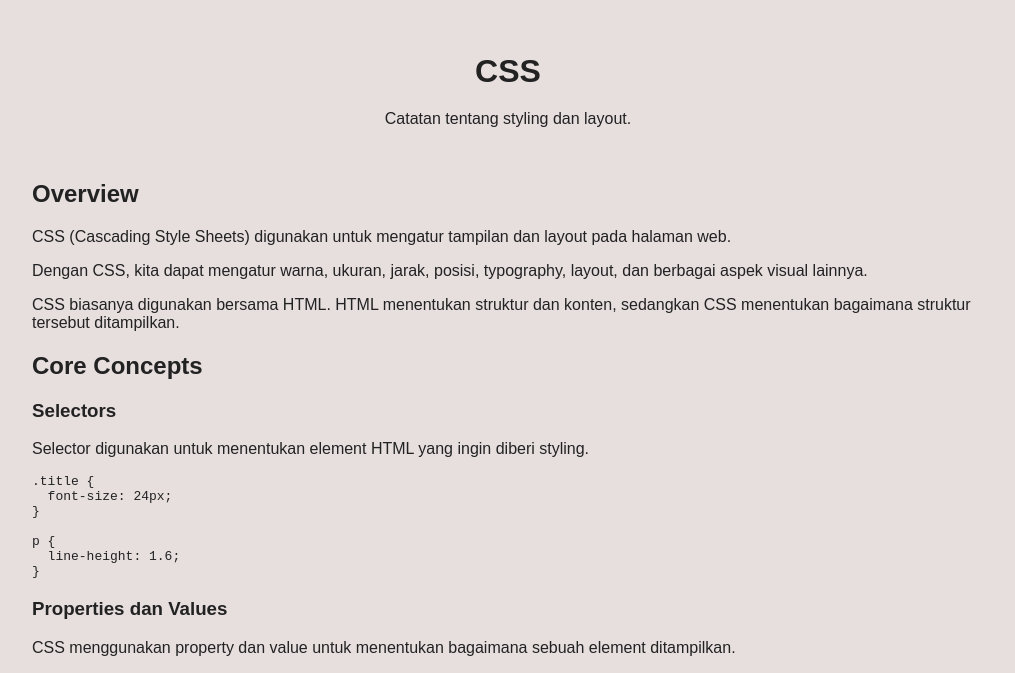
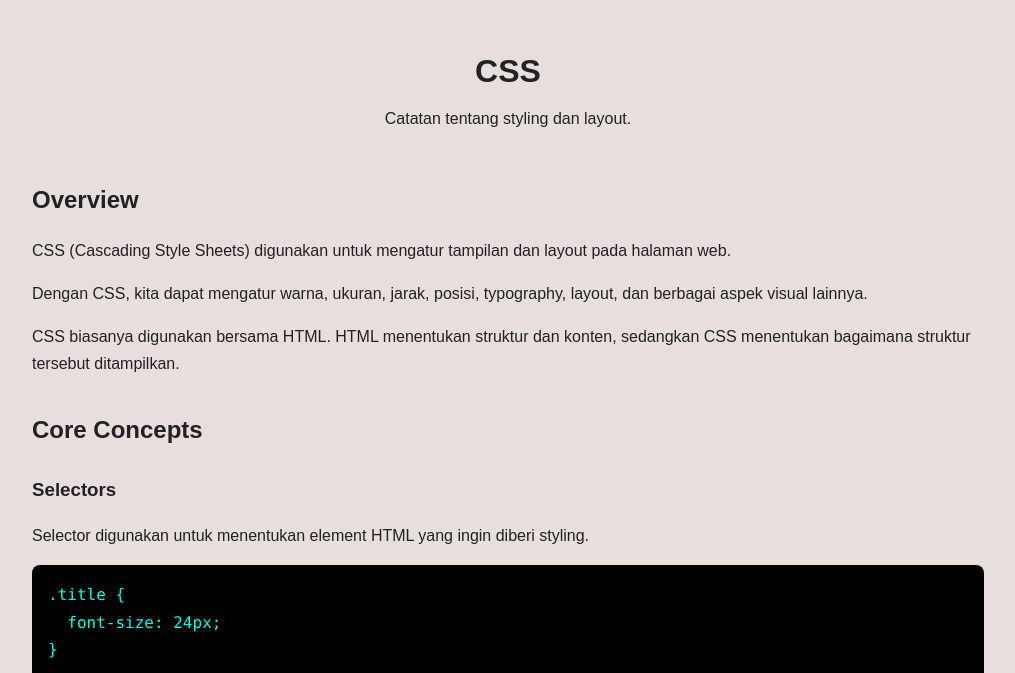
Before and after one commit to bayususeno-dev/bayudevdesk, a Next.js app: page /notes/css in a window 1280 px wide. Shown: the part 108-781 px from the top of the page, without its empty margins (132-1147 px from the left). Built offline with nearby package versions, Linux system fonts and the light colour scheme.

Commit message:
Update css styling

```diff
--- a/app/globals.css
+++ b/app/globals.css
@@ -262,17 +262,41 @@ footer {
 
 /* Notes */
 .note-card {
-  padding: 20px;
-  margin-bottom: 16px;
+  display: block;
+  padding: 24px;
   border: 1px solid #ddd;
-  border-radius: 8px;
+  border-radius: 12px;
+  background: white;
+  text-decoration: none;
+  color: inherit;
+  transition: transform 0.3s ease;
+}
+
+.note-card h2 {
+  margin-top: 0;
+  margin-bottom: 8px;
+}
+
+.note-card p {
+  margin: 0;
+  color: #666;
+  line-height: 1.6;
+}
+
+.note-card:hover {
+  transform: translateY(-5px);
+  box-shadow: 0 6px 16px rgba(0, 0, 0, 0.1);
 }
 
 .notes-content {
   display: grid;
   grid-template-columns: repeat(3, 1fr);
   gap: 24px;
-  grid-template-columns: 1fr;
+}
+
+.notes-content a {
+  text-decoration: none;
+  color: inherit;
 }
 
 .note-detail-content {
@@ -284,19 +308,43 @@ footer {
   margin-bottom: 12px;
 }
 
+.note-detail-content h3 {
+  margin-top: 24px;
+  margin-bottom: 8px;
+}
+
 .note-detail-content p {
   margin-bottom: 16px;
 }
 
+.note-detail-content ul,
+.note-detail-content ol {
+  padding-left: 24px;
+  line-height: 1.8;
+}
+
+.note-detail-content pre {
+  padding: 16px;
+  margin: 16px 0;
+  background: #000000;
+  border-radius: 8px;
+  overflow-x: auto;
+  color: #00ffea;
+}
+
+.note-detail-content code {
+  font-family: Consolas, monospace;
+}
+
 /* Notes */
-/* APP CARD */
+/* ALL PAGES CONTAINER */
 .page-container {
   max-width: 1000px;
   margin: 0 auto;
   padding: 140px 24px 60px;
 }
 
-/* APP CARD */
+/* ALL PAGES CONTAINER */
 
 
 
@@ -338,4 +386,11 @@ footer {
   }
 
   /* NAVBAR */
+
+  /* NOTES */
+  .notes-content {
+    grid-template-columns: 1fr;
+  }
+
+  /* NOTES */
 }
--- a/components/NoteDetail/NoteDetail.jsx
+++ b/components/NoteDetail/NoteDetail.jsx
@@ -5,7 +5,7 @@ export default function NoteDetail({ title, description, children }) {
         <h1>{title}</h1>
         <p>{description}</p>
       </header>
-      <div className="page-content">
+      <div className="note-detail-content">
         {children}
       </div>
     </main>
```
